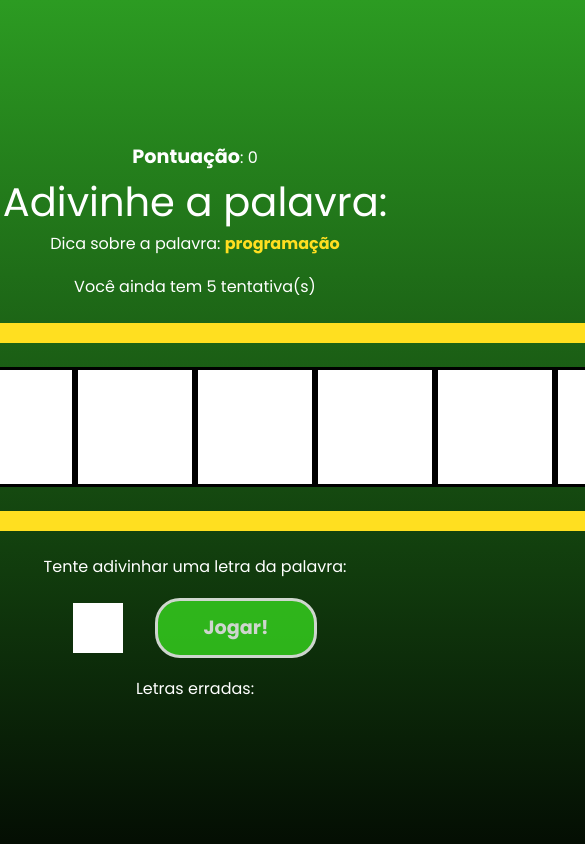
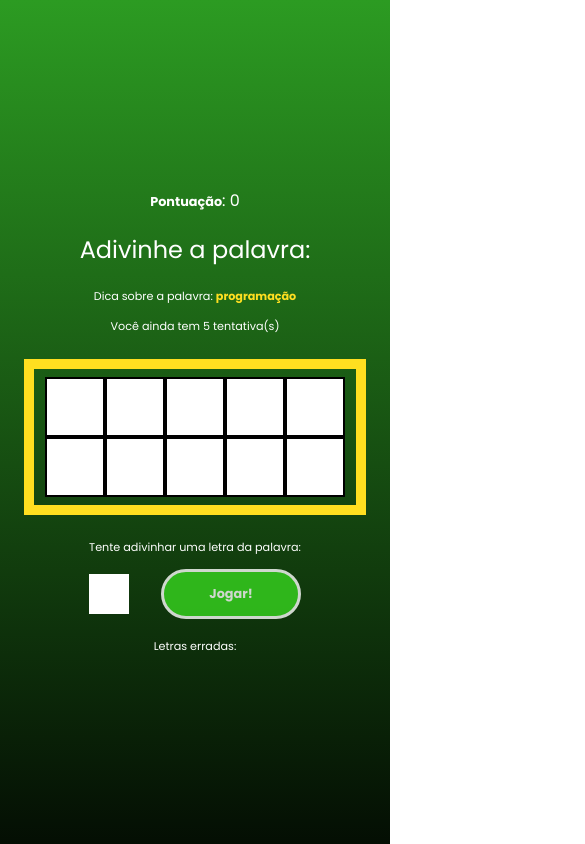
Before and after one commit to FcoKauan/palavra_secreta, a React (Vite) app: page / in a window 390 px wide. Both pictures are taken after a click on the button "Começar o jogo". Shown: the top 844 px of the page, 585 px wide, since content can reach past the window. Built offline with nearby package versions, Linux system fonts and the light colour scheme; a web font is replaced by a local one.

Commit message:
implementando responsividade

```diff
--- a/src/components/Game.jsx
+++ b/src/components/Game.jsx
@@ -25,44 +25,48 @@ const Game = ({
   };
 
   return (
-    <div>
+    <div className="h-full sm:h-full md:h-ful flex justify-center items-center flex-col">
       <p>
-        <span className="font-bold text-[1.2em]">Pontuação</span>: {score}
+        <span className="font-bold text-[0.8em] md:text-[1.2em]">
+          Pontuação
+        </span>
+        : {score}
       </p>
-      <h1 className="text-[2.5em]">Adivinhe a palavra:</h1>
-      <h3 className="mb-[1.2em]">
-        Dica sobre a palavra: <span className="text-yellow-300 font-bold">{pickedCategory}</span>
+      <h1 className="mt-[0.8em] mb-[0.8em] text-[1.5em] md:text-[2.5em]">Adivinhe a palavra:</h1>
+      <h3 className="mb-[1.2em] text-[0.7em] md:text-[1.2em]">
+        Dica sobre a palavra:{" "}
+        <span className="text-yellow-300 font-bold">{pickedCategory}</span>
       </h3>
-      <p>Você ainda tem {guesses} tentativa(s)</p>
+      <p className="text-[0.7em] md:text-[1.2em]">Você ainda tem {guesses} tentativa(s)</p>
 
       {/* word container */}
-      <div className="m-[1.5em] p-[1.5em] border-[20px] border-yellow-300 flex">
-        {letters.map((letter, i) =>
-          guessedLetters.includes(letter) ? (
+      <div className="m-[1.5em] p-[0.5em] sm:p-[0.8em] md:p-[1.5em] border-[10px]  md:border-[20px] border-yellow-300 flex flex-wrap justify-center">
+        {letters.map((letter, i) => {
+          const isGuessed = guessedLetters.includes(letter);
+          return (
             <span
               key={i}
-              className="text-[70px] leading-[1.7] border-[3px] border-black h-[120px] w-[120px] uppercase bg-white text-black font-bold"
+              className="text-[28px] sm:text-[40px] md:text-[70px]
+                     h-[60px] w-[60px] sm:h-[70px] sm:w-[70px] md:h-[120px] md:w-[120px]
+                     border-[2px] md:border-[3px]
+                     flex items-center justify-center
+                     bg-white uppercase text-black font-bold flex-shrink-0"
             >
-              {letter}
+              {isGuessed ? letter : ""}
             </span>
-          ) : (
-            <span
-              key={i}
-              className="text-[70px] leading-[1.7] border-[3px] border-black h-[120px] w-[120px] uppercase bg-white text-black font-bold"
-            ></span>
-          )
-        )}
+          );
+        })}
       </div>
 
       {/* letter container */}
       <div className="mb-[1.2em]">
-        <p className="mb-[1.2em]">Tente adivinhar uma letra da palavra: </p>
+        <p className="mb-[1.2em] text-[0.7em] md:text-[1.2em]">Tente adivinhar uma letra da palavra: </p>
         <form
           className="flex items-center justify-center"
           onSubmit={handleSubmit}
         >
           <input
-            className="bg-white h-[50px] w-[50px] text-[2em] text-center mr-[1em] text-black outline-none"
+            className="bg-white h-[40px] sm:h-[50px] w-[40px] sm:w-[50px] text-[2em] text-center mr-[1em] text-black outline-none"
             type="text"
             name="letter"
             maxLength="1"
@@ -71,12 +75,14 @@ const Game = ({
             value={letter}
             ref={letterInputRef}
           />
-          <button> Jogar! </button>
+          <button className="h-[50px] pt-[24px] sm:pr-[24px] sm:pb-[2px] sm:pl-[24px]
+         sm:h-[60px] sm:pt-[10px] sm:pr-[45px] sm:pb-[10px] sm:pl-[45px] sm:text-[1.2em]
+         text-[0.8em]"> Jogar! </button>
         </form>
       </div>
       {/*  wrong letters container*/}
       <div>
-        <p>Letras erradas:</p>
+        <p className="text-[0.7em] md:text-[1.2em]">Letras erradas:</p>
         {wrongLetters.map((letter, i) => (
           <span className="font-bold" key={i}>
             {letter},
--- a/src/components/GameOver.jsx
+++ b/src/components/GameOver.jsx
@@ -1,9 +1,11 @@
 const GameOver = ({retry, score}) => {
   return (
     <div>
-        <h1 className="text-[3.5em] font-medium mb-[0.4em]">Fim de jogo!</h1>
+        <h1 className="text-[2em] sm:text-[3.5em] font-bold">Fim de jogo!</h1>
         <h2 className="text-[1.2em]">A sua pontuação foi: <span className="text-yellow-300 text-[1.2em] font-bold">{score}</span>!</h2>
-        <button onClick={retry} className="mt-[1.5em]"> Resetar jogo </button>
+        <button onClick={retry} className="h-[50px] pt-[24px] sm:pr-[24px] sm:pb-[2px] sm:pl-[24px]
+         sm:h-[60px] sm:pt-[10px] sm:pr-[45px] sm:pb-[10px] sm:pl-[45px] sm:text-[1.2em]
+         text-[0.8em] mt-[1.5em]"> Resetar jogo </button>
     </div>
   )
 }
--- a/src/components/StartScreen.jsx
+++ b/src/components/StartScreen.jsx
@@ -1,9 +1,11 @@
 const GameStart = ({ startGame }) => {
   return (
     <div>
-        <h1 className="text-[3.5em] font-bold"> Palavra Secreta </h1>
-        <p className="mb-[2em] color text-yellow-300 mt-[1.2em]">Clique no botão abaixo para começar a jogar</p>
-        <button onClick={startGame}> Começar o jogo </button>
+        <h1 className="text-[2em] sm:text-[3.5em] font-bold"> Palavra Secreta </h1>
+        <p className="text-[0.8em] sm:text-[1em] mb-[2em] color text-yellow-300 mt-[1.2em]">Clique no botão abaixo para começar a jogar</p>
+        <button  className="h-[50px] pt-[24px] sm:pr-[24px] sm:pb-[2px] sm:pl-[24px]
+         sm:h-[60px] sm:pt-[10px] sm:pr-[45px] sm:pb-[10px] sm:pl-[45px] sm:text-[1.2em]
+         text-[0.8em]" onClick={startGame}> Começar o jogo </button>
     </div>
   )
 }
--- a/src/index.css
+++ b/src/index.css
@@ -9,7 +9,7 @@
 
 html,
 body {
-  height: 100%;
+  height: 100vh;
 }
 
 body {
@@ -25,9 +25,9 @@ button {
   padding: 10px 45px;
   border: 3px solid #fff;
   border-radius: 25px;
-  height: 60px;
+  /* height: 60px; */
   font-weight: bold;
-  font-size: 1.2em;
+  /* font-size: 1.2em; */
   opacity: 0.8;
   cursor: pointer;
   transition: 0.3s ease;
```
Also changed, not shown: src/App.css (line endings or trailing spaces).
